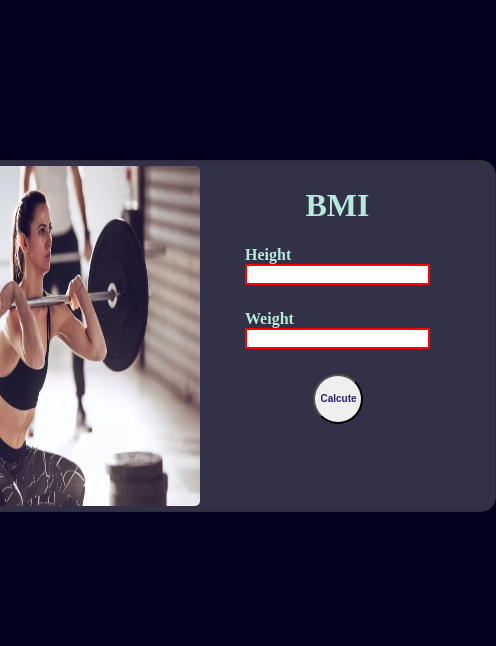
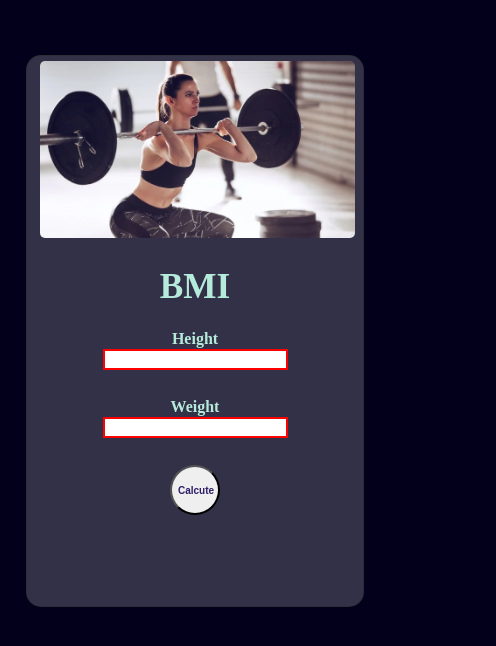
Before and after one commit to Mahdiyeh-Asgharpour/BMI, a React (Create React App) app: page / in a window 390 px wide. Shown: the top 646 px of the page, 496 px wide, since content can reach past the window. Built offline with nearby package versions, Linux system fonts and the light colour scheme.

Commit message:
Add files via upload

```diff
--- a/src/App.css
+++ b/src/App.css
@@ -93,4 +93,61 @@ input{
 }
 @media  screen and (max-width:500px) and (orientation:portrait) {
 
+  .app {
+
+    height: 550px;
+    width: 90%;
+    max-width: 400px;
+    display: flex;
+    flex-direction: column;
+    margin: -105px auto 0 auto;
+  }
+
+
+  img {
+    width: 95%;
+    height: auto;
+    margin: 0 auto;
+  }
+
+  .text {
+    flex-wrap: wrap;
+    margin-top: 1px;
+    font-size: 1.1em;
+    margin-left: 0;
+  }
+
+  .text > * {
+    flex-basis: 100%;
+  }
+
+  h3 {
+    text-align: center;
+    margin-bottom: 0;
+    justify-content: center;
+    align-items: center;
+    display: flex;
+  }
+
+  h6 {
+    margin-top: 0;
+  }
+
+  .btn {
+    text-align: center;
+    justify-content: center;
+    align-items: center;
+    display: flex;
+    margin-top: 5px;
+  }
+
+  #result,
+  #bmi {
+    display: flex;
+    justify-content: center;
+    align-items: center;
+    text-align: center;
+  }
+
+
 }
```
